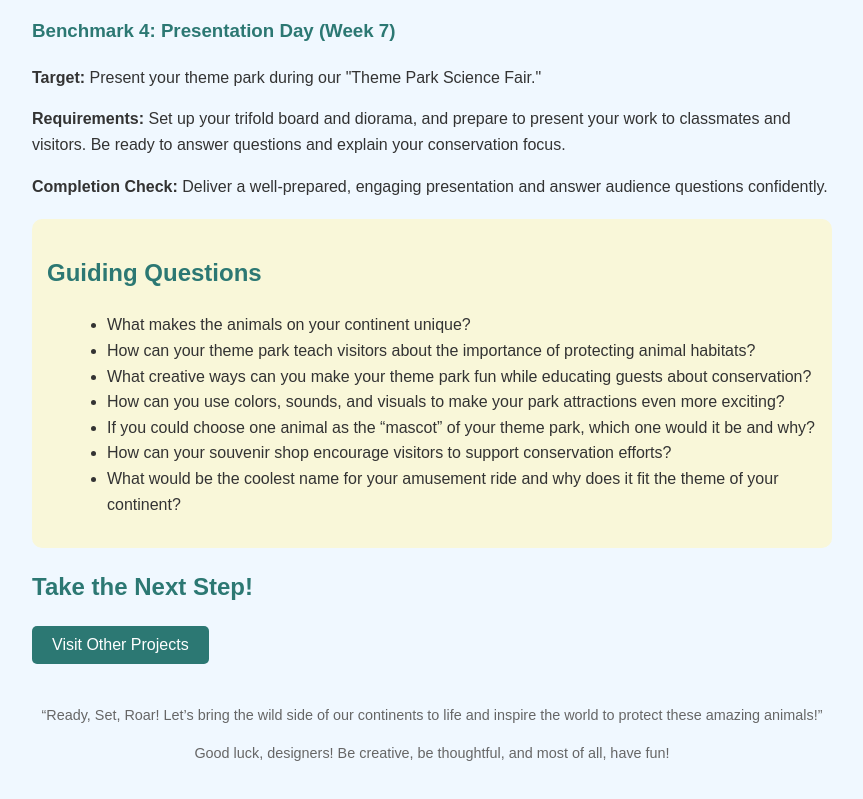
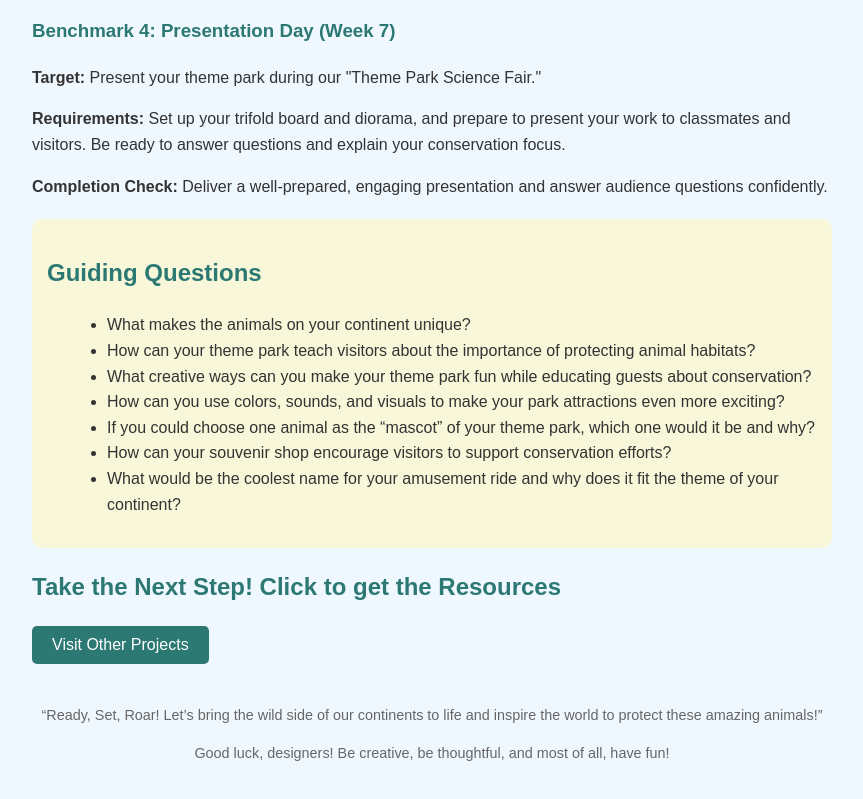
Before and after one commit to ebcox6/animal_theme_park, a plain HTML site: page index.html in a window 1280 px wide. Shown: the part 1960-2759 px from the top of the page, without its empty margins (208-1071 px from the left). Drawn offline with Linux system fonts and the light colour scheme.

Commit message:
Update index.html

```diff
--- a/index.html
+++ b/index.html
@@ -115,7 +115,7 @@
     </div>
 
     <div class="section">
-    <h2>Take the Next Step!</h2>
+    <h2>Take the Next Step! Click to get the Resources</h2>
     <button onclick="window.location.href='https://drive.google.com/drive/folders/1L8JhyFzY5x0bkg-RKeIa5hZMNkxdeM58?usp=sharing'" style="background-color: #2c7873; color: white; padding: 10px 20px; border: none; border-radius: 5px; cursor: pointer; font-size: 16px;">Visit Other Projects</button>
 </div>
 
```
